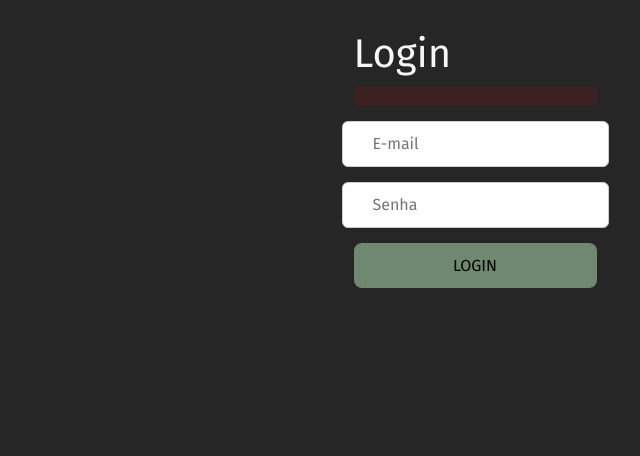
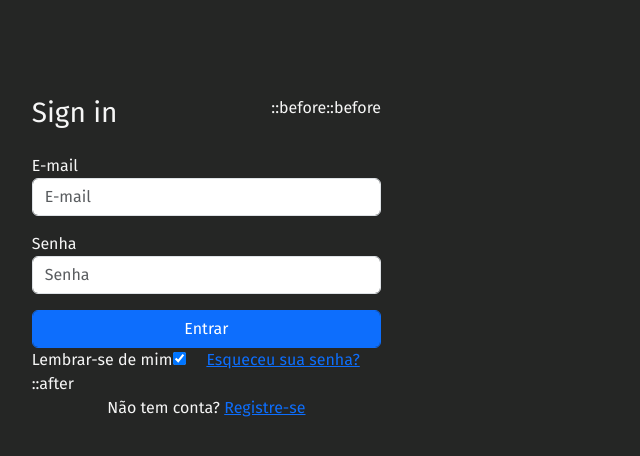
Before and after one commit to damassa/tcc_front, a React (Vite) app: page /login in a window 1280 px wide. Shown: the top 456 px of the page, without its empty margins (165-805 px from the left). Built offline with nearby package versions, Linux system fonts and the light colour scheme; a web font is replaced by a local one.

Commit message:
style: refazendo tela de login

```diff
--- a/src/pages/Login/index.tsx
+++ b/src/pages/Login/index.tsx
@@ -1,20 +1,71 @@
 import React from 'react';
-import './style.css';
-import LoginButton from '../../components/LoginButton';
+import './style.scss';
+
+import LoginImage from '../../assets/images/login-image.png';
 
 const Login: React.FC = () => {
+
     return (
-        <div className='login--wrapper'>
-            <div className="login">
-                <h1>Login</h1>
-                <div className="errorMessage"></div>
-                <div className="row">
-                    <input className='login--input' type="email" placeholder='E-mail' />
+        <div className="page-container">
+            <div className="container-fluid p-5">
+                <div className="row justify-content-center">
+                    <div className="col-md-12 col-lg-10">
+                        <div className="wrap d-md-flex">
+                            <div className="img" style={{ backgroundImage: LoginImage }}></div>
+                            <div className="login-wrap p-4 p-md-5">
+                                <div className="d-flex">
+                                    <div className="w-100">
+                                        <h3 className="mb-4">Sign in</h3>
+                                    </div>
+                                    <div className="w-100">
+                                        <p className="social-media d-flex justify-content-end">
+                                            <a href="#" className='social-icon d-flex align-items-center justify-content-center'>
+                                                <span className="fa fa-facebook">
+                                                    ::before
+                                                </span>
+                                            </a>
+                                            <a href="#" className='social-icon d-flex align-items-center justify-content-center'>
+                                                <span className="fa fa-google">
+                                                    ::before
+                                                </span>
+                                            </a>
+                                        </p>
+                                    </div>
+                                </div>
+                                <form action="#" className='signin-form'>
+                                    <div className="form-group mb-3">
+                                        <label htmlFor="email" className="label">E-mail</label>
+                                        <input type="text" className='form-control' placeholder='E-mail' required />
+                                    </div>
+                                    <div className="form-group mb-3">
+                                        <label htmlFor="password" className="label">Senha</label>
+                                        <input type="text" className='form-control' placeholder='Senha' required />
+                                    </div>
+                                    <div className="form-group">
+                                        <button className="form-control btn btn-primary rounded submit px-3">Entrar</button>
+                                    </div>
+                                    <div className="form-group d-md-flex">
+                                        <div className="w-50 text-left">
+                                            <label htmlFor="" className="checkbox-wrap checkbox-primary mb-0">
+                                                Lembrar-se de mim
+                                                <input type="checkbox" checked />
+                                                <span className="checkmark">
+                                                    ::after
+                                                </span>
+                                            </label>
+                                        </div>
+                                        <div className="w-50 text-md-right">
+                                            <a href="#">Esqueceu sua senha?</a>
+                                        </div>
+                                    </div>
+                                </form>
+                                <p className="text-center">
+                                    Não tem conta? <a data-toggle="tab" href="#" className='active'>Registre-se</a>
+                                </p>
+                            </div>
+                        </div>
+                    </div>
                 </div>
-                <div className="row">
-                    <input className='login--input' type="password" placeholder='Senha' />
-                </div>
-                <LoginButton />
             </div>
         </div>
     );
--- a/src/pages/Login/style.css
+++ /dev/null
@@ -1,37 +0,0 @@
-.login--wrapper {
-    min-width: 500px;
-    padding: 30px;
-    display: block;
-    border-radius: 10px;
-    display: flex;
-    justify-content: center;
-    align-items: center;
-}
-
-.row {
-    display: flex;
-    align-items: center;
-    justify-content: space-between;
-    margin-bottom: 15px;
-}
-
-.login--input {
-    border: 1px solid #ccc;
-    border-radius: 6px;
-    padding: 10px 30px;
-}
-
-.login--input:focus {
-    border-color: #33212A;
-}
-
-.errorMessage {
-    color: #5A1212;
-    display: block;
-    background-color: rgba(255, 0, 0, 0.1);
-    font-weight: bold;
-    text-transform: uppercase;
-    margin-bottom: 15px;
-    padding: 10px 15px;
-    border-radius: 6px;
-}
```
Also changed, not shown: src/assets/images/login-image.png (added), src/pages/Login/style.scss (added), 1 other file (tests, documents, lock files or other folders).
